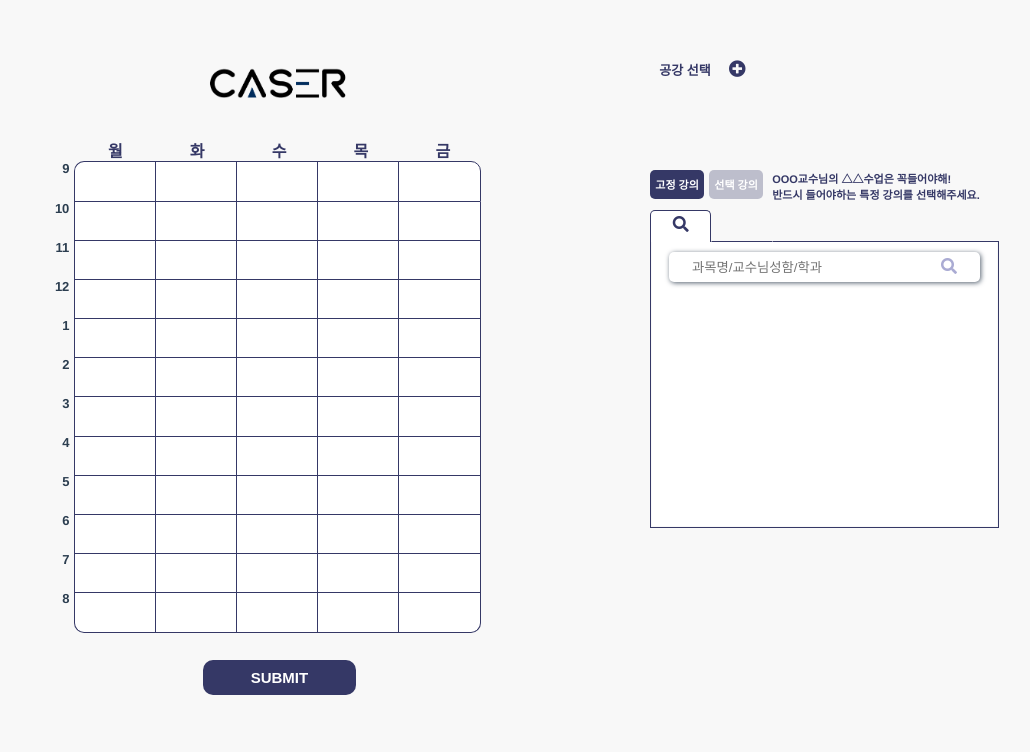
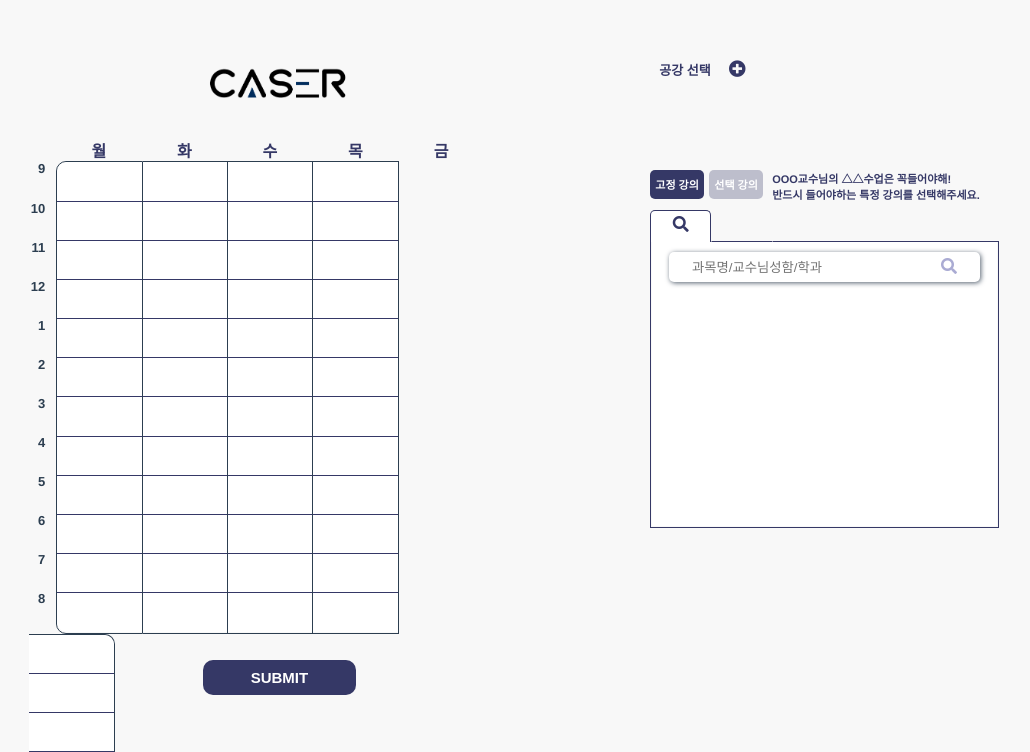
Before and after one commit to ekffhd/scheduler-refactor2, a Vue app: page / in a window 1280 px wide. Shown: the top 752 px of the page, without its empty margins (118-1148 px from the left). Built offline with nearby package versions, Linux system fonts and the light colour scheme; what vue-nav-tabs would draw is missing.

Commit message:
Fix scheduler css of input form

```diff
--- a/src/components/InputInform/Pin/PinAddedLectureData.vue
+++ b/src/components/InputInform/Pin/PinAddedLectureData.vue
@@ -53,6 +53,7 @@
         padding-left: 15px;
         padding-right: 15px;
         cursor: pointer;
+        color: #566270;
     }
     #lecture_data{
         display: inline-block;
--- a/src/components/InputInform/Scheduler.vue
+++ b/src/components/InputInform/Scheduler.vue
@@ -4,12 +4,12 @@
             <div class="table_head">
                 <table>
                     <thead>
-                        <th>&nbsp;</th>
-                        <td class="day">월</td>
-                        <td class="day">화</td>
-                        <td class="day">수</td>
-                        <td class="day">목</td>
-                        <td class="day">금</td>
+                        <th>&nbsp</th>
+                        <td class="day" style="border-style: none;">월</td>
+                        <td class="day" style="border-style: none;">화</td>
+                        <td class="day" style="border-style: none;">수</td>
+                        <td class="day" style="border-style: none;">목</td>
+                        <td class="day" style="border-style: none;">금</td>
                     </thead>
                 </table>
             </div>
@@ -17,17 +17,17 @@
                 <table>
                     <tbody>
                         <tr>
-                            <th style="width: 10%;">
+                            <th style="width: 6%;">
                                 <div class="hours">
-                                    <div v-for="hour in hours" :key="hour" style="text-align: right;">
+                                    <div v-for="hour in hours" :key="hour" >
                                         {{hour}}
                                     </div>
                                 </div>
                             </th>
-                            <td>
+                            <td style="position: relative; z-index: 900; width: calc(96% / 5 - 3px); border-radius:  10px 0 0 10px; overflow:hidden; border-top: 1px solid; border-left: 1px solid; border-bottom: 1px solid">
                                 <div class="cols" v-for="(lecture, index) in mon" :key="index">
-                                    <div v-for="(timetable, index) in lecture.timetable" :key="index">
-                                        <div v-if="timetable.day === '월' " class="lecture_wrap"  v-bind:style="{top: 'calc('+calculate_top_margin(timetable, '월')+'% + 1px)', height: 'calc('+calculate_lecture_height(timetable.start, timetable.end) + '% - 1px)'}">
+                                    <div v-for="(timetable, index) in lecture.timetable" :key="index" class="mon">
+                                        <div v-if="timetable.day === '월' " class="lecture_wrap"  v-bind:style="{top: 'calc('+calculate_top_margin(timetable, '월')+'%)', height: 'calc('+calculate_lecture_height(timetable.start, timetable.end) + '% - 1px)'}">
                                             <div class="lecture_inner">
                                                 <div class="lecture_title">
                                                     {{lecture.title}}
@@ -40,25 +40,25 @@
                                     </div>
                                 </div>
                                 <div class="grids">
-                                    <div class="grid" style="border-radius: 10px 0 0 0;">&nbsp;</div>
-                                    <div class="grid">&nbsp;</div>
-                                    <div class="grid">&nbsp;</div>
-                                    <div class="grid">&nbsp;</div>
-                                    <div class="grid">&nbsp;</div>
-                                    <div class="grid">&nbsp;</div>
-                                    <div class="grid">&nbsp;</div>
-                                    <div class="grid">&nbsp;</div>
-                                    <div class="grid">&nbsp;</div>
-                                    <div class="grid">&nbsp;</div>
-                                    <div class="grid">&nbsp;</div>
-                                    <div class="grid" style="border-radius: 0 0 0 10px;">&nbsp;</div>
+                                    <div class="grid mon" style="border-radius: 10px 0 0 0;">&nbsp;</div>
+                                    <div class="grid mon">&nbsp;</div>
+                                    <div class="grid mon">&nbsp;</div>
+                                    <div class="grid mon">&nbsp;</div>
+                                    <div class="grid mon">&nbsp;</div>
+                                    <div class="grid mon">&nbsp;</div>
+                                    <div class="grid mon">&nbsp;</div>
+                                    <div class="grid mon">&nbsp;</div>
+                                    <div class="grid mon">&nbsp;</div>
+                                    <div class="grid mon">&nbsp;</div>
+                                    <div class="grid mon">&nbsp;</div>
+                                    <div class="grid mon" style="border-radius: 0 0 0 10px;">&nbsp;</div>
                                 </div>
                             </td>
-                            <td>
+                            <td style="width: calc(96% / 5 - 3px);">
                                 <div class="cols" v-for="(lecture, index) in tue" :key="index">
                                     <div v-for="(timetable, index) in lecture.timetable" :key="index">
                                         <div class="lecture_inner">
-                                            <div v-if="timetable.day === '화' " class="lecture_wrap"  v-bind:style="{top: 'calc('+calculate_top_margin(timetable, '화')+'% + 1px)', height: 'calc('+calculate_lecture_height(timetable.start, timetable.end) + '% - 1px)'}">
+                                            <div v-if="timetable.day === '화' " class="lecture_wrap"  v-bind:style="{top: 'calc('+calculate_top_margin(timetable, '화')+'%)', height: 'calc('+calculate_lecture_height(timetable.start, timetable.end) + '% - 1px)'}">
                                                 <div class="lecture_inner">
                                                     <div class="lecture_title">
                                                         {{lecture.title}}
@@ -71,7 +71,7 @@
                                         </div>
                                     </div>
                                 </div>
-                                <div class="grids">
+                                <div class="grids" >
                                     <div class="grid">&nbsp;</div>
                                     <div class="grid">&nbsp;</div>
                                     <div class="grid">&nbsp;</div>
@@ -86,10 +86,10 @@
                                     <div class="grid">&nbsp;</div>
                                 </div>
                             </td>
-                            <td>
+                            <td style="width: calc(96% / 5 - 3px);">
                                 <div class="cols" v-for="(lecture, index) in wed" :key="index">
                                     <div v-for="(timetable, index) in lecture.timetable" :key="index">
-                                        <div v-if="timetable.day === '수'" class="lecture_wrap"  v-bind:style="{top: 'calc('+calculate_top_margin(timetable, '수')+'% + 1px)', height: 'calc('+calculate_lecture_height(timetable.start, timetable.end) + '% - 1px)'}">
+                                        <div v-if="timetable.day === '수'" class="lecture_wrap"  v-bind:style="{top: 'calc('+calculate_top_margin(timetable, '수')+'%)', height: 'calc('+calculate_lecture_height(timetable.start, timetable.end) + '% - 1px)'}">
                                             <div class="lecture_inner">
                                                 <div class="lecture_title">
                                                     {{lecture.title}}
@@ -116,10 +116,10 @@
                                     <div class="grid">&nbsp;</div>
                                 </div>
                             </td>
-                            <td>
+                            <td style="width: calc(96% / 5 - 3px);">
                                 <div class="cols" v-for="(lecture, index) in thu" :key="index">
                                     <div v-for="(timetable, index) in lecture.timetable" :key="index">
-                                        <div v-if="timetable.day === '목' " class="lecture_wrap"  v-bind:style="{top: 'calc('+calculate_top_margin(timetable, '목')+'% + 1px)', height: 'calc('+calculate_lecture_height(timetable.start, timetable.end) + '% - 1px)'}">
+                                        <div v-if="timetable.day === '목' " class="lecture_wrap"  v-bind:style="{top: 'calc('+calculate_top_margin(timetable, '목')+'%)', height: 'calc('+calculate_lecture_height(timetable.start, timetable.end) + '% - 1px)'}">
                                             <div class="lecture_inner">
                                                 <div class="lecture_title">
                                                     {{lecture.title}}
@@ -147,10 +147,10 @@
                                 </div>
 
                             </td>
-                            <td>
-                                <div class="cols" v-for="(lecture, index) in fri" :key="index">
-                                    <div v-for="(timetable, index) in lecture.timetable" :key="index">
-                                        <div v-if="timetable.day === '금'" class="lecture_wrap"  v-bind:style="{width: 'calc(100% + 0.1px)', top: 'calc('+calculate_top_margin(timetable, '금')+'% + 1px)', height: 'calc('+calculate_lecture_height(timetable.start, timetable.end) + '% - 1px)'}">
+                            <td style=" border-radius: 0 10px 10px 0; overflow: hidden; width: calc(96% / 5 - 2px)"  >
+                                <div class="cols" v-for="(lecture, index) in fri" :key="index" >
+                                    <div v-for="(timetable, index) in lecture.timetable" :key="index" >
+                                        <div v-if="timetable.day === '금'" class="lecture_wrap"  v-bind:style="{width: 'calc(100% + 0.1px)', top: 'calc('+calculate_top_margin(timetable, '금')+'%)', height: 'calc('+calculate_lecture_height(timetable.start, timetable.end) + '% - 1px)'}">
                                             <div class="lecture_inner">
                                                 <div class="lecture_title">
                                                     {{lecture.title}}
@@ -163,7 +163,7 @@
                                     </div>
                                 </div>
                                 <div class="grids">
-                                    <div class="grid" style="border-radius: 0 10px 0 0;">&nbsp;</div>
+                                    <div class="grid" style="border-radius: 0 10px 0 0; ">&nbsp;</div>
                                     <div class="grid">&nbsp;</div>
                                     <div class="grid">&nbsp;</div>
                                     <div class="grid">&nbsp;</div>
@@ -208,6 +208,7 @@
                 for(let i=0; i<lecture.timetable.length; i++){
                     if(lecture.timetable[i].day === '월'){
                         this.mon.push(lecture);
+
                     }
                     else if(lecture.timetable[i].day === '화'){
                         this.tue.push(lecture);
@@ -288,8 +289,8 @@
         padding: 0;
     }
     #scheduler_wrap{
+        width: 100%;
         height: 100%;
-        width: auto;
     }
     table{
         border-spacing: 0;
@@ -307,7 +308,6 @@
     }
     .day{
         color:#353866;
-
         font-weight: bold;
     }
 
@@ -315,9 +315,10 @@
         position: absolute;
         display: inline-block;
         overflow: hidden;
+        z-index: 800;
         /*top: calc(100% / 12);*/
-        left: 1px;
-        width: calc( 100% - 1px);
+        left: 0;
+        width: calc( 100%);
         font-size: 10px;
         background-color: rgba(217,219,235,1);
         text-align: left;
@@ -342,11 +343,14 @@
 
     .table_head>table>thead>th{
         display: inline-block;
-        width: 10%;
+        width: 6%;
+        float: left;
+
     }
     .table_head>table>thead>td{
-        display: inline-block;
-        width: 18%;
+        display: block;
+        width: calc(94% / 5);
+        float: left;
     }
     .table_body{
         width: 100%;
@@ -373,9 +377,23 @@
     .table_body>table>tbody>tr>th{
         display: inline-block;
         float: left;
-        width: calc( 10% + 2px);
+        width: 6%;
         height: 100%;
     }
+    .hours{
+        display: block;
+        width: 100%;
+        height: 100%;
+        float: right;
+    }
+    .hours>div{
+        width: 60%;
+        display:block;
+        height: calc( (100% - 1px) / 12 );
+        text-align: right;
+        font-size: 13px;
+    }
+    /*
     .table_body>table>tbody>tr>th>.hours{
         display: inline-block;
         width: 50%;
@@ -390,8 +408,7 @@
         height: calc( ( (100% - 1px) / 12 ));
         font-size: 13px;
         text-align: right;
-
-    }
+    }*/
     .table_body>table>tbody>tr>td{
         display: inline-block;
         float: left;
@@ -403,22 +420,38 @@
         height: 100%;
         width: 100%;
     }
+
     .grid{
         display:inline-block;
         width: 100%;
         height: calc( (100% / 12) - 1px);
         border-bottom: 1px solid #353866;
-        border-left: 1px solid #353866;
+        /*border-left: 1px solid #353866;*/
         background-color: white;
     }
 
+
+
+
    .table_body>table>tbody>tr>td:last-child>.grids>.grid{
-       border-right: 1px solid #353866;
+       /*border-right: 1px solid #353866;*/
    }
 
     .grids>.grid:first-child{
-        border-top:1px solid #353866;
+        /*border-top:1px solid #353866;*/
     }
 
+    .grids>.grid:last-child{
+        border-bottom: none;
+    }
+
+    .mon{
+        border-left: none;
+    }
+    td{
+        border-top: 1px solid;
+        border-bottom: 1px solid;
+        border-right: 1px solid;
+    }
 
 </style>
--- a/src/components/Result/ResultScheduler.vue
+++ b/src/components/Result/ResultScheduler.vue
@@ -131,14 +131,14 @@
                                         </div>
                                     </div>
                                 </div>
-                                <div class="grids">
+                                <div class="grids" >
                                     <div class="grid">&nbsp;</div>
                                     <div class="grid">&nbsp;</div>
                                     <div class="grid">&nbsp;</div>
                                     <div class="grid">&nbsp;</div>
                                     <div class="grid">&nbsp;</div>
                                     <div class="grid">&nbsp;</div>
-                                    <div class="grid">&nbsp;</div>
+                                    <div class="grid" >&nbsp;</div>
                                     <div class="grid">&nbsp;</div>
                                     <div class="grid">&nbsp;</div>
                                     <div class="grid">&nbsp;</div>
@@ -310,6 +310,7 @@
         position: absolute;
         display: inline-block;
         height: 100%;
+        overflow: hidden;
         width: 100%;
     }
     .day{
```
